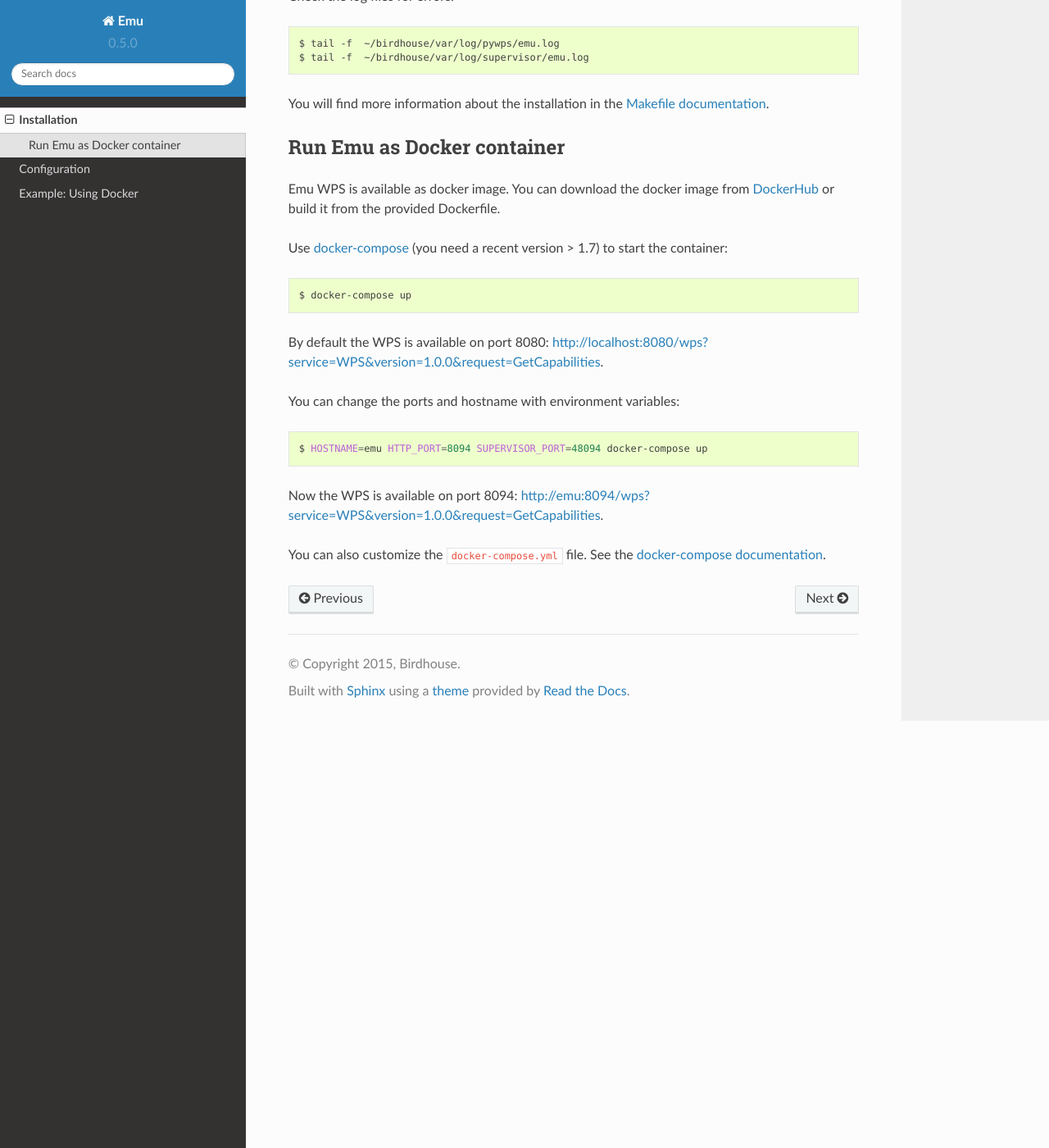
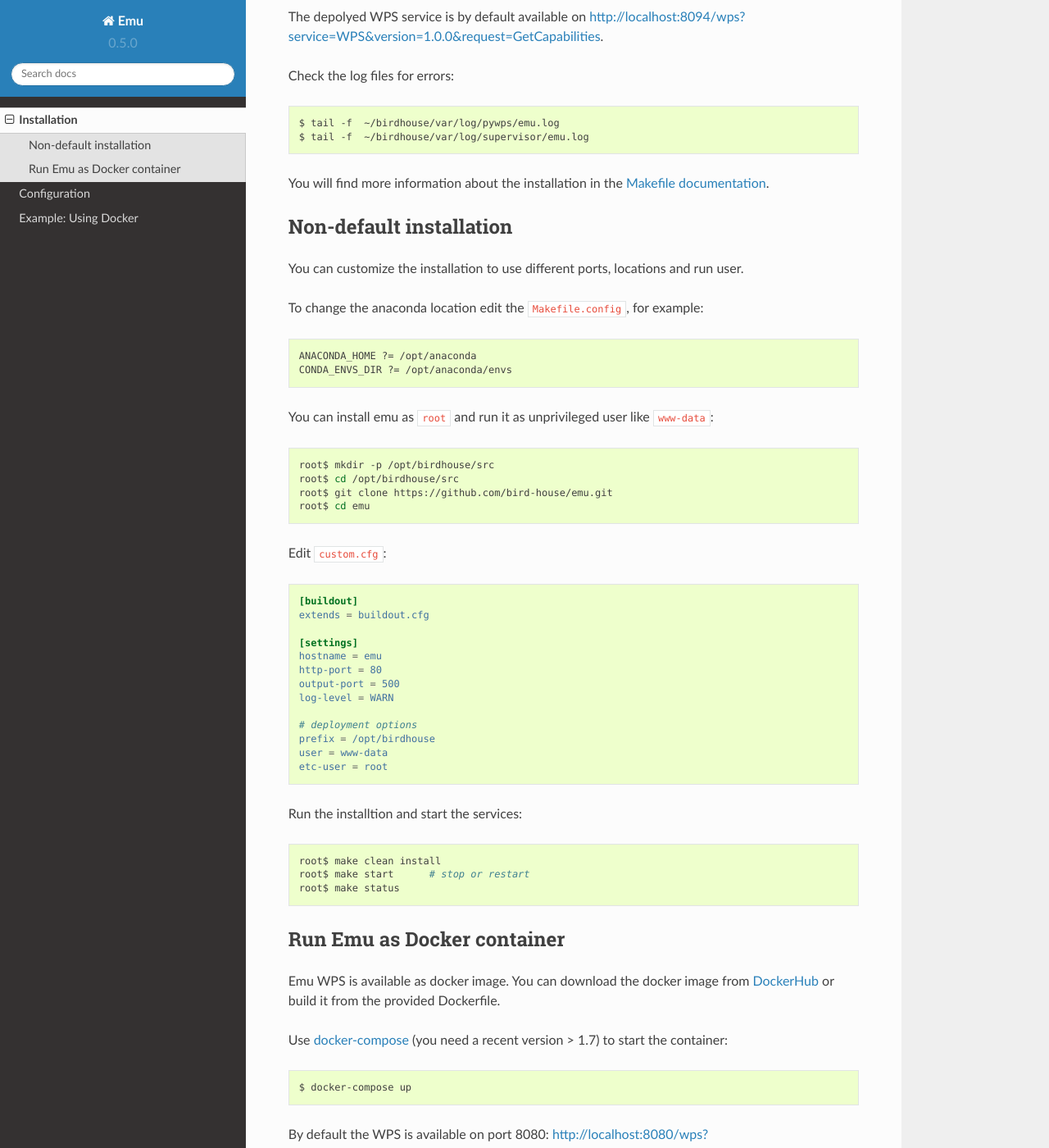
Before and after one commit to bird-house/emu, a Sphinx documentation site: the page built from docs/source/installation.rst, in a window 1280 px wide and 1400 px high, scrolled down 749 px. Shown: the whole window at 82% size. Built offline with Sphinx 7.4.7 and the Read the Docs theme 2.0.0, drawn with Linux system fonts in a browser that asks for light colours; some of the changed text lies outside the part shown.

Commit message:
added non-default installation

```diff
--- a/docs/source/installation.rst
+++ b/docs/source/installation.rst
@@ -10,6 +10,9 @@ The installation process setups a conda environment named ``emu`` with all depen
 The installation folder (for configuration files etc) is by default ``~/birdhouse``.
 Configuration options can be overriden in the buildout ``custom.cfg`` file. The ``ANACONDA_HOME`` and ``CONDA_ENVS_DIR`` locations
 can be changed in the ``Makefile.config`` file.
+
+The default installation *does not need admin rights* and files will only be written into the ``$HOME`` folder of the installation user.
+The services are started using `supervisor <http://supervisord.org/>`_ and run as the installation user.
 
 Now, check out the emu code from GitHub and start the installation:
 
@@ -37,6 +40,52 @@ Check the log files for errors:
 
 You will find more information about the installation in the `Makefile documentation <http://birdhousebuilderbootstrap.readthedocs.io/en/latest/>`_.
 
+Non-default installation
+------------------------
+
+You can customize the installation to use different ports, locations and run user.
+
+To change the anaconda location edit the ``Makefile.config``, for example::
+
+   ANACONDA_HOME ?= /opt/anaconda
+   CONDA_ENVS_DIR ?= /opt/anaconda/envs
+
+You can install emu as ``root`` and run it as unprivileged user like ``www-data``:
+
+.. code-block:: sh
+
+   root$ mkdir -p /opt/birdhouse/src
+   root$ cd /opt/birdhouse/src
+   root$ git clone https://github.com/bird-house/emu.git
+   root$ cd emu
+
+Edit ``custom.cfg``:
+
+.. code-block:: ini
+
+    [buildout]
+    extends = buildout.cfg
+
+    [settings]
+    hostname = emu
+    http-port = 80
+    output-port = 500
+    log-level = WARN
+
+    # deployment options
+    prefix = /opt/birdhouse
+    user = www-data
+    etc-user = root
+
+Run the installtion and start the services:
+
+.. code-block:: sh
+
+    root$ make clean install
+    root$ make start      # stop or restart
+    root$ make status
+
+
 Run Emu as Docker container
 ---------------------------
 
```
